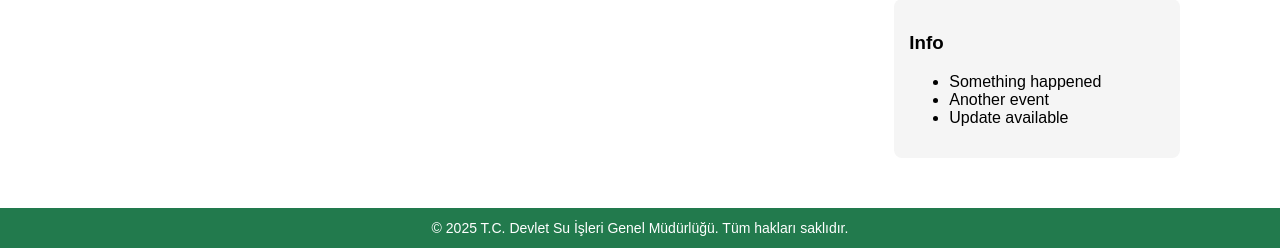
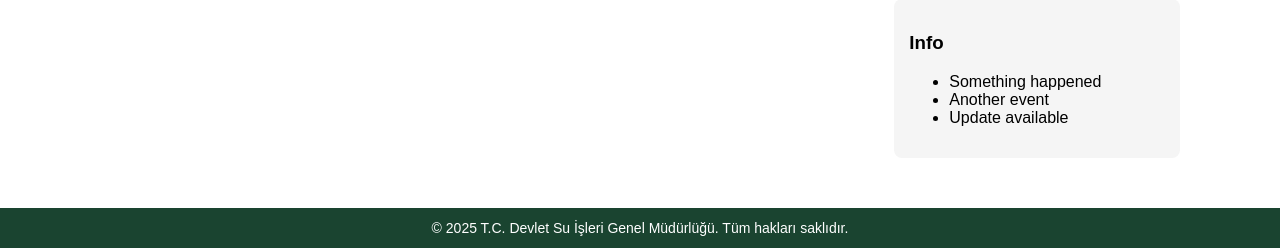
Before and after one commit to burakozdkcgl/devletsuisleri-flask-web-app-replica, a Flask app: page / in a window 1280 px wide. Shown: the part 731-979 px from the top of the page. Run offline with Flask 3, Linux system fonts and the light colour scheme.

Commit message:
renk seçtim

```diff
--- a/static/style.css
+++ b/static/style.css
@@ -141,7 +141,7 @@ nav a:hover {
 
 /* FOOTER */
 footer {
-    background-color: #227a4d;
+    background-color: #1a4430;
     color: white;
     padding: 12px;
     text-align: center;
--- a/templates/index.html
+++ b/templates/index.html
@@ -19,6 +19,9 @@
 </nav>
 
 <div class="mainWrapper">
+
+
+
     <div class="mainContent">
         <div class="sliderPlaceholder"></div>
         <p>Sample text or headline here describing content.</p>
@@ -52,6 +55,7 @@
             </ul>
         </div>
     </div>
+
 </div>
 
 <footer>
```
